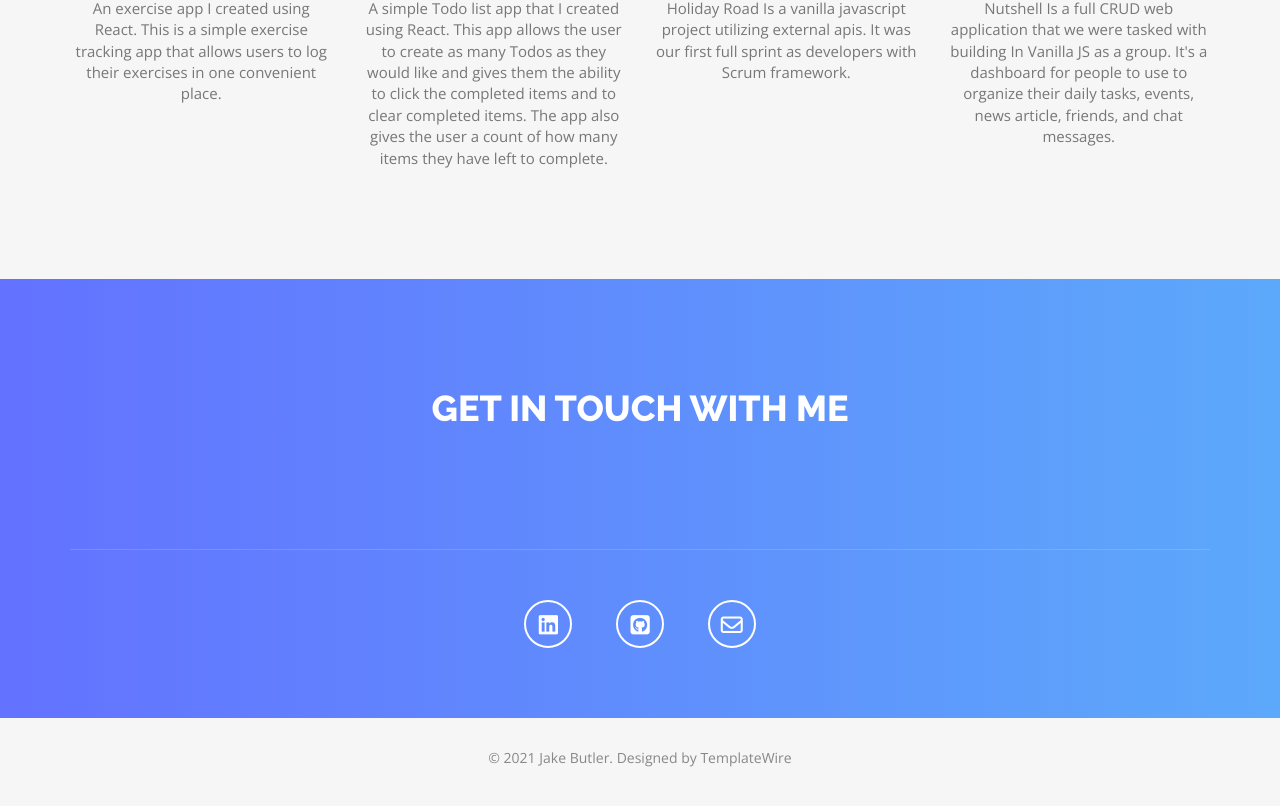
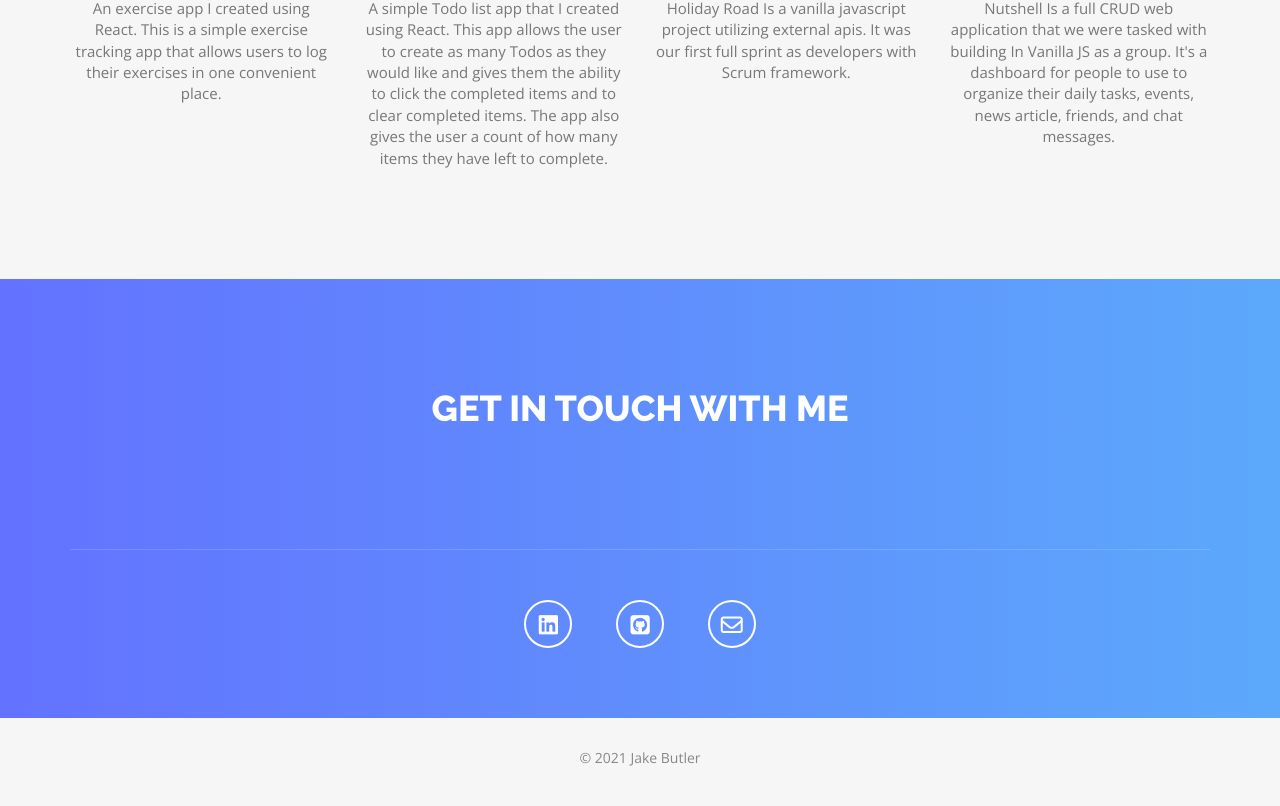
Before and after one commit to TJakeButler/TJakeButler.github.io, a plain HTML site: page index.html in a window 1280 px wide. Shown: the part 3130-3936 px from the top of the page. Drawn offline with nearby package versions, Linux system fonts and the light colour scheme.

Commit message:
small tweaks finding typos

```diff
--- a/index.html
+++ b/index.html
@@ -456,7 +456,7 @@
 <!-- Footer Section -->
 <div id="footer">
   <div class="container text-center">
-    <p>&copy; 2021 Jake Butler. Designed by TemplateWire</a></p>
+    <p>&copy; 2021 Jake Butler</a></p>
   </div>
 </div>
 <script type="text/javascript" src="js/jquery.1.11.1.js"></script>
```
